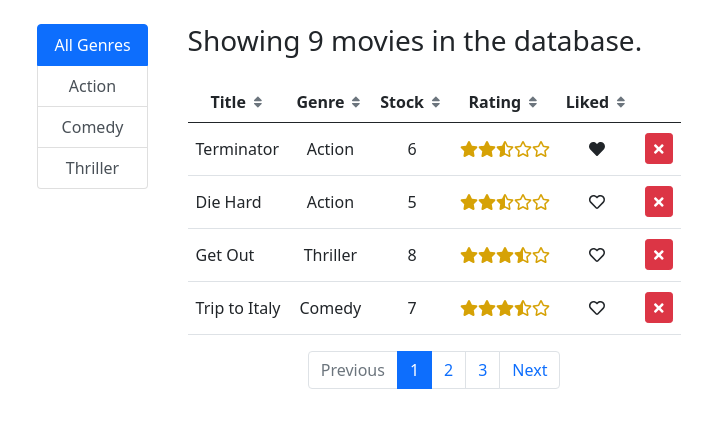
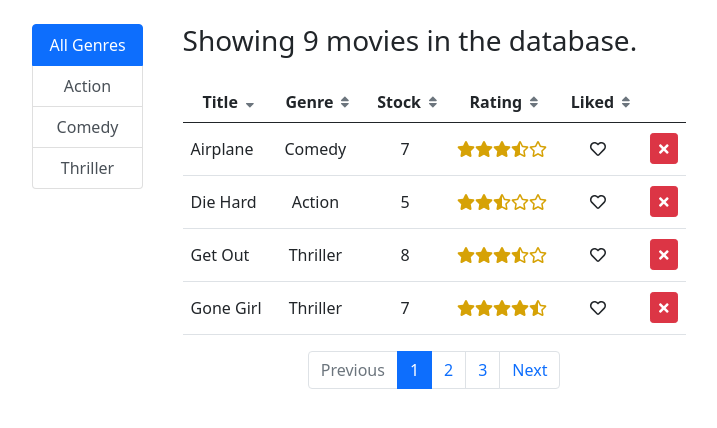
Before and after one commit to kevduc/react-movie-app-exercise, a React (Create React App) app: page / in a window 1280 px wide. Shown: the top 428 px of the page, without its empty margins (281-998 px from the left). Built offline with nearby package versions, Linux system fonts and the light colour scheme.

Commit message:
Better sort component architecture

```diff
--- a/src/components/Movies.jsx
+++ b/src/components/Movies.jsx
@@ -11,12 +11,33 @@ import ListGroup from "./common/ListGroup";
 import MoviesTable from "./MoviesTable";
 
 class Movies extends Component {
-  state = { movies: null, genres: null, selectedGenre: null, pageSize: 4, currentPage: 1, sortBy: null, sortOrder: null };
+  state = {
+    movies: null,
+    genres: null,
+    selectedGenre: null,
+    pageSize: 4,
+    currentPage: 1,
+    headers: [
+      { name: "Title", property: "title" },
+      { name: "Genre", property: "genre.name" },
+      { name: "Stock", property: "numberInStock" },
+      { name: "Rating", property: "dailyRentalRate" },
+      { name: "Liked", property: "liked" },
+    ],
+    sortColumn: { property: "title", order: "asc" },
+  };
+
+  static sort(movies, sortColumn) {
+    let sortedMovies = _(movies).sortBy("title").sortBy(sortColumn.property).value();
+    if (sortColumn.order === "desc") sortedMovies = _.reverse(sortedMovies);
+    return sortedMovies;
+  }
 
   componentDidMount() {
     const genreAny = { _id: null, name: "All Genres" };
     const genres = [genreAny, ...getGenres()];
-    this.setState({ movies: getMovies(), genres, selectedGenre: genreAny });
+    const movies = Movies.sort(getMovies(), this.state.sortColumn);
+    this.setState({ movies, genres, selectedGenre: genreAny });
   }
 
   handleLike = (movieId) => {
@@ -50,21 +71,17 @@ class Movies extends Component {
     this.setState({ selectedGenre: genre, currentPage: 1 });
   };
 
-  handleSort = (sortBy) => {
-    const sortOrder = sortBy === this.state.sortBy ? { asc: "desc", desc: "asc" }[this.state.sortOrder] : "asc";
-
-    let sortedMovies = _(this.state.movies).sortBy("_id").sortBy(sortBy).value();
-    if (sortOrder === "desc") sortedMovies = _.reverse(sortedMovies);
-
-    this.setState({ movies: sortedMovies, sortBy, sortOrder });
+  handleSort = (sortColumn) => {
+    const movies = Movies.sort(this.state.movies, sortColumn);
+    this.setState({ movies, sortColumn });
   };
 
   render() {
-    const { movies: allMovies, genres, selectedGenre, pageSize, currentPage, sortBy, sortOrder } = this.state;
+    const { movies, headers, genres, selectedGenre, pageSize, currentPage, sortColumn } = this.state;
 
-    if (allMovies === null || genres === null) return <p className="h3 text-nowrap">Loading...</p>;
+    if (movies === null || genres === null) return <p className="h3 text-nowrap">Loading...</p>;
 
-    const filteredMovies = selectedGenre?._id ? allMovies.filter((movie) => movie.genre._id === selectedGenre._id) : allMovies;
+    const filteredMovies = selectedGenre?._id ? movies.filter((movie) => movie.genre._id === selectedGenre._id) : movies;
 
     const processedMovies = filteredMovies;
 
@@ -84,11 +101,11 @@ class Movies extends Component {
             <p className="h3 mb-4">Showing {numberOfMovies} movies in the database.</p>
             <MoviesTable
               movies={moviesOnPage}
+              headers={headers}
               onLike={this.handleLike}
               onDelete={this.handleDelete}
               onSort={this.handleSort}
-              sortBy={sortBy}
-              sortOrder={sortOrder}
+              sortColumn={sortColumn}
             />
             <Pagination
               onPageChange={this.handlePageChange}
--- a/src/components/MoviesTable.jsx
+++ b/src/components/MoviesTable.jsx
@@ -1,33 +1,39 @@
-import React from "react";
+import React, { Component } from "react";
 
 import Like from "./common/Like";
 import StarRating from "./common/StarRating";
 import DeleteButton from "./common/DeleteButton";
-import SortingTableHeader from "./common/SortingTableHeader";
+import SortingColumnHeader from "./common/SortingColumnHeader";
 
-const MoviesTable = (props) => {
-  const { movies, onLike, onDelete, onSort, sortBy, sortOrder } = props;
+class MoviesTable extends Component {
 
+  sortBy = (property) => {
+    const sortColumn = { ...this.props.sortColumn };
+    if (property === sortColumn.property) {
+      sortColumn.order = sortColumn.order === "asc" ? "desc" : "asc";
+    } else {
+      sortColumn.property = property;
+      sortColumn.order = "asc";
+    }
+
+    this.props.onSort(sortColumn);
+  };
+
+  render() {
+    const { movies, headers, onLike, onDelete, sortColumn } = this.props;
     return (
       <div className="table-responsive text-nowrap">
         <table className="table table-hover align-middle text-center mw-max-content">
           <thead>
             <tr>
-            {[
-              { name: "Title", value: "title" },
-              { name: "Genre", value: "genre.name" },
-              { name: "Stock", value: "numberInStock" },
-              { name: "Rating", value: "dailyRentalRate" },
-              { name: "Liked", value: "liked" },
-            ].map(({ name, value }) => (
-              <SortingTableHeader
+              {headers.map(({ name, property }) => (
+                <SortingColumnHeader
                   key={name}
-                sortOrder={sortBy === value ? sortOrder : null}
-                onSort={() => onSort(value)}
-                scope="col"
-                className={value === "Title" ? "text-left" : ""}>
+                  sortOrder={property === sortColumn.property ? sortColumn.order : null}
+                  onClick={() => this.sortBy(property)}
+                  scope="col">
                   {name}
-              </SortingTableHeader>
+                </SortingColumnHeader>
               ))}
               <th key="Delete" scope="col"></th>
             </tr>
@@ -73,11 +79,11 @@ const MoviesTable = (props) => {
         </table>
       </div>
     );
-};
+  }
+}
 
 MoviesTable.defaultProps = {
-  sortBy: null,
-  sortOrder: null,
+  sortColumn: { property: null, order: null },
 };
 
 export default MoviesTable;
--- a/src/components/common/SortingTableHeader.jsx
+++ b/src/components/common/SortingColumnHeader.jsx
@@ -3,19 +3,19 @@ import React from "react";
 import { FontAwesomeIcon } from "@fortawesome/react-fontawesome";
 import { faSortUp, faSortDown, faSort } from "@fortawesome/free-solid-svg-icons";
 
-const SortingTableHeader = (props) => {
-  const { children, className, sortOrder, onSort } = props;
+const SortingColumnHeader = (props) => {
+  const { children, className, sortOrder, onClick } = props;
   const icon = { asc: faSortDown, desc: faSortUp, null: faSort }[sortOrder];
   return (
-    <th onClick={() => onSort()} scope="col" className={`${className} text-nowrap pl-2`}>
+    <th onClick={onClick} scope="col" className={`${className} text-nowrap pl-3`}>
       {children}
       <FontAwesomeIcon icon={icon} className="ml-1 fa-w-18 text-muted" size="sm" />
     </th>
   );
 };
 
-SortingTableHeader.defaultProps = {
+SortingColumnHeader.defaultProps = {
   sortOrder: null,
 };
 
-export default SortingTableHeader;
+export default SortingColumnHeader;
```
Lines whose indentation alone changed are shown as unchanged.
